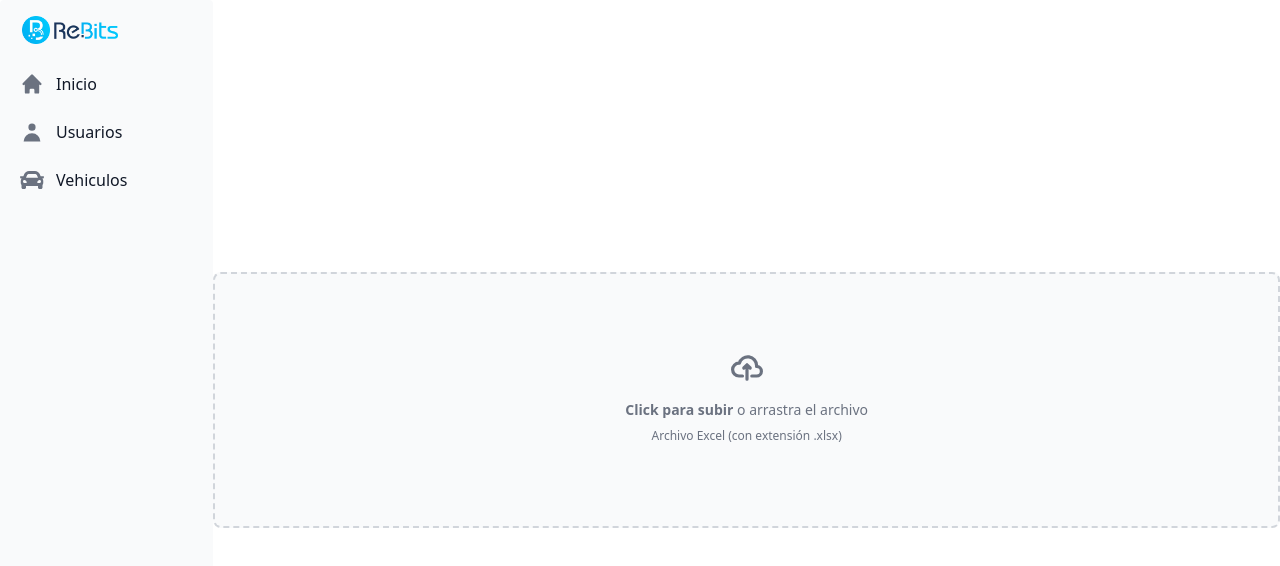
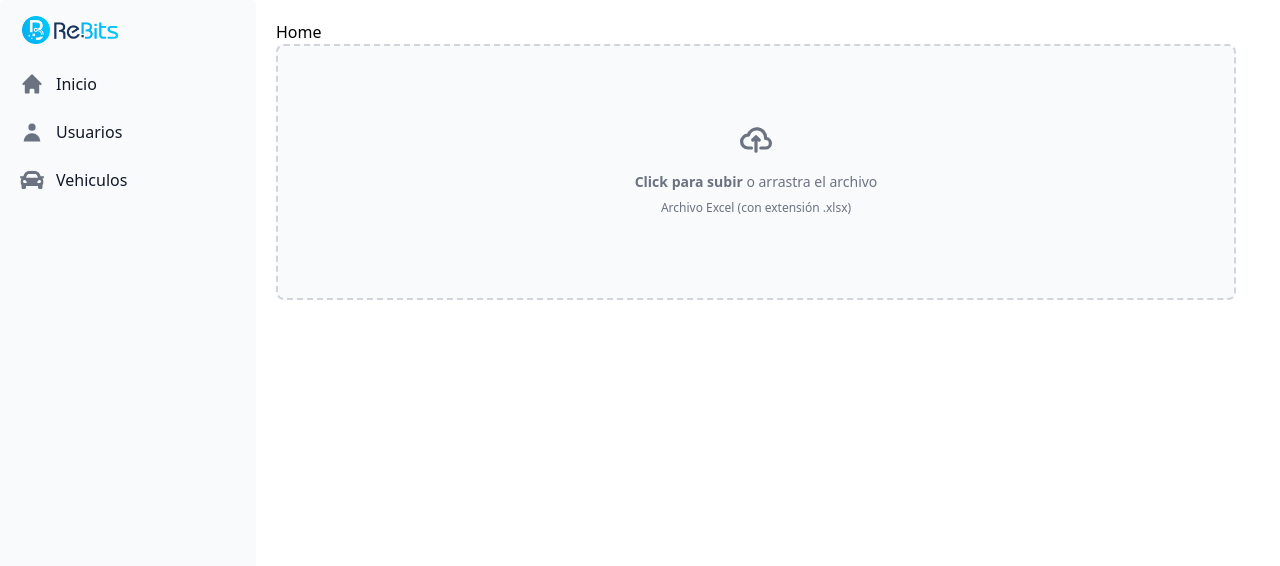
Before and after one commit to nicolas772/sistema-mantencion-vehiculos, a React (Vite) app in the folder frontend/: page / in a window 1280 px wide. Shown: the top 566 px of the page. Built offline with nearby package versions, Linux system fonts and the light colour scheme.

Commit message:
confeccion de rutas principales inicio, users, y vehicles

```diff
--- a/frontend/src/App.jsx
+++ b/frontend/src/App.jsx
@@ -1,12 +1,14 @@
 import Sidebar from './components/Sidebar'
-import Dropzone from './components/Dropzone'
+import { Outlet } from 'react-router-dom'
 
 function App() {
 
   return (
     <div className="flex h-screen">
       <Sidebar className="w-1/4" />
-      <Dropzone className="w-3/4" />
+      <div className="w-3/4 m-5" >
+        <Outlet></Outlet>
+      </div>
     </div>
   )
 }
--- /dev/null
+++ b/frontend/src/components/ErrorPage.jsx
@@ -0,0 +1,16 @@
+import { useRouteError } from 'react-router-dom'
+
+export default function ErrorPage () {
+  const error = useRouteError()
+  console.error(error)
+
+  return (
+    <div id='error-page' className='flex flex-col justify-center items-center h-[100vh] w-full'>
+      <h1 className='text-4xl text-bold py-7'>Oops!</h1>
+      <p className='pb-7'>Sorry, an unexpected error has occurred.</p>
+      <p>
+        <i>{error.statusText || error.message}</i>
+      </p>
+    </div>
+  )
+}
--- /dev/null
+++ b/frontend/src/components/Home.jsx
@@ -0,0 +1,10 @@
+import Dropzone from "./Dropzone"
+
+export default function Home () {
+  return (
+    <div>
+      <h1>Home</h1>
+      <Dropzone></Dropzone>
+    </div>
+  )
+}
--- a/frontend/src/components/Sidebar.jsx
+++ b/frontend/src/components/Sidebar.jsx
@@ -6,17 +6,17 @@ import { FaCar } from "react-icons/fa";
 export default function Sidebar() {
   return (
     <SidebarFB aria-label="Sidebar with logo branding example">
-      <SidebarFB.Logo href="#" img="/rebitsLogo.webp" imgAlt="reBits logo">
+      <SidebarFB.Logo href="/" img="/rebitsLogo.webp" imgAlt="reBits logo">
       </SidebarFB.Logo>
       <SidebarFB.Items>
         <SidebarFB.ItemGroup>
-          <SidebarFB.Item href="#" icon={HiHome}>
+          <SidebarFB.Item href="/" icon={HiHome}>
             Inicio
           </SidebarFB.Item>
-          <SidebarFB.Item href="#" icon={HiUser}>
+          <SidebarFB.Item href="/users" icon={HiUser}>
             Usuarios
           </SidebarFB.Item>
-          <SidebarFB.Item href="#" icon={FaCar}>
+          <SidebarFB.Item href="/vehicles" icon={FaCar}>
             Vehiculos
           </SidebarFB.Item>
         </SidebarFB.ItemGroup>
--- /dev/null
+++ b/frontend/src/components/Users.jsx
@@ -0,0 +1,5 @@
+export default function Users () {
+  return (
+    <h1>Users</h1>
+  )
+}
--- /dev/null
+++ b/frontend/src/components/Vehicles.jsx
@@ -0,0 +1,5 @@
+export default function Vehicles () {
+  return (
+    <h1>Vehicles</h1>
+  )
+}
--- a/frontend/src/main.jsx
+++ b/frontend/src/main.jsx
@@ -1,10 +1,38 @@
 import { StrictMode } from 'react'
 import { createRoot } from 'react-dom/client'
+import { createBrowserRouter, RouterProvider} from "react-router-dom";
 import App from './App.jsx'
+import Home from './components/Home.jsx';
+import Users from './components/Users.jsx';
+import Vehicles from './components/Vehicles.jsx';
+import ErrorPage from './components/ErrorPage.jsx';
+
 import './index.css'
+
+const router = createBrowserRouter([
+  {
+    path: "/",
+    element: <App></App>,
+    errorElement: <ErrorPage />,
+    children: [
+      {
+        path: '',
+        element: <Home></Home>
+      },
+      {
+        path: 'users',
+        element: <Users></Users>
+      },
+      {
+        path: 'vehicles',
+        element: <Vehicles></Vehicles>
+      }
+    ]
+  },
+]);
 
 createRoot(document.getElementById('root')).render(
   <StrictMode>
-    <App />
+    <RouterProvider router={router} />
   </StrictMode>,
 )
```
